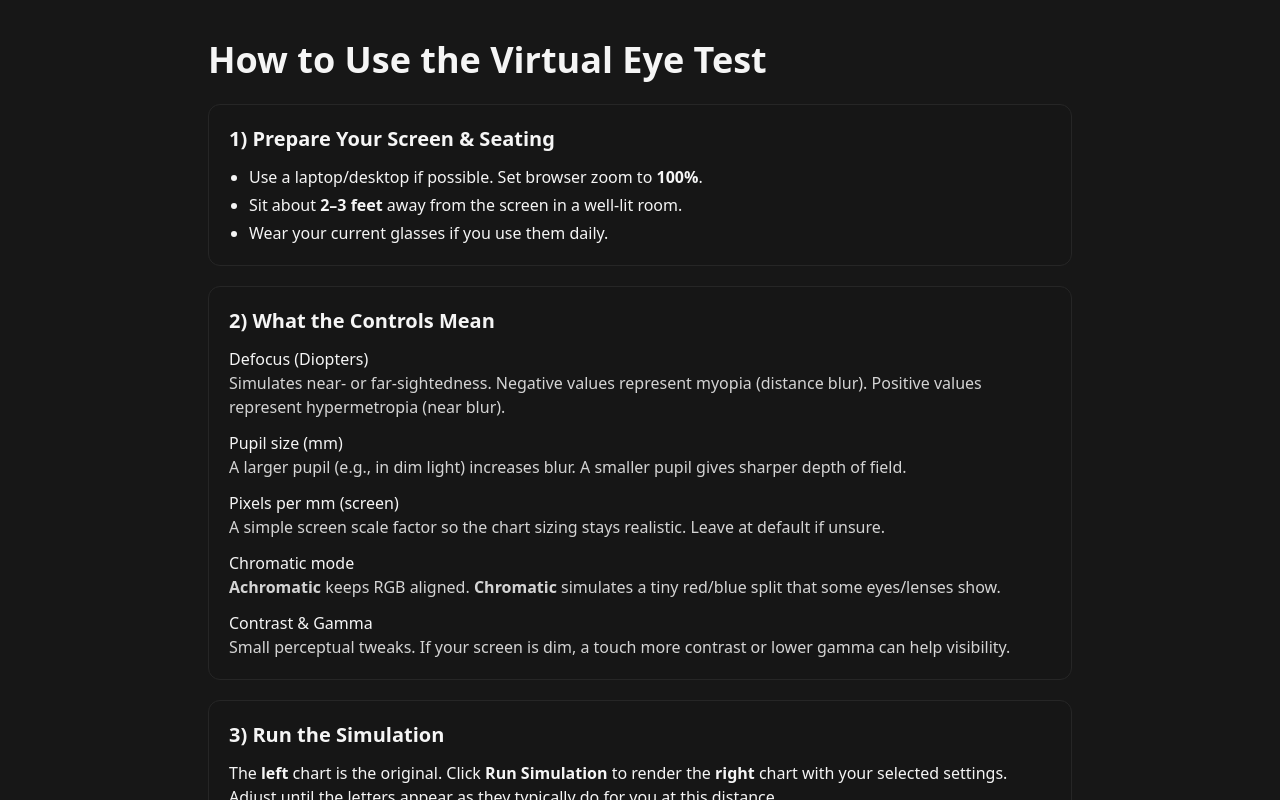
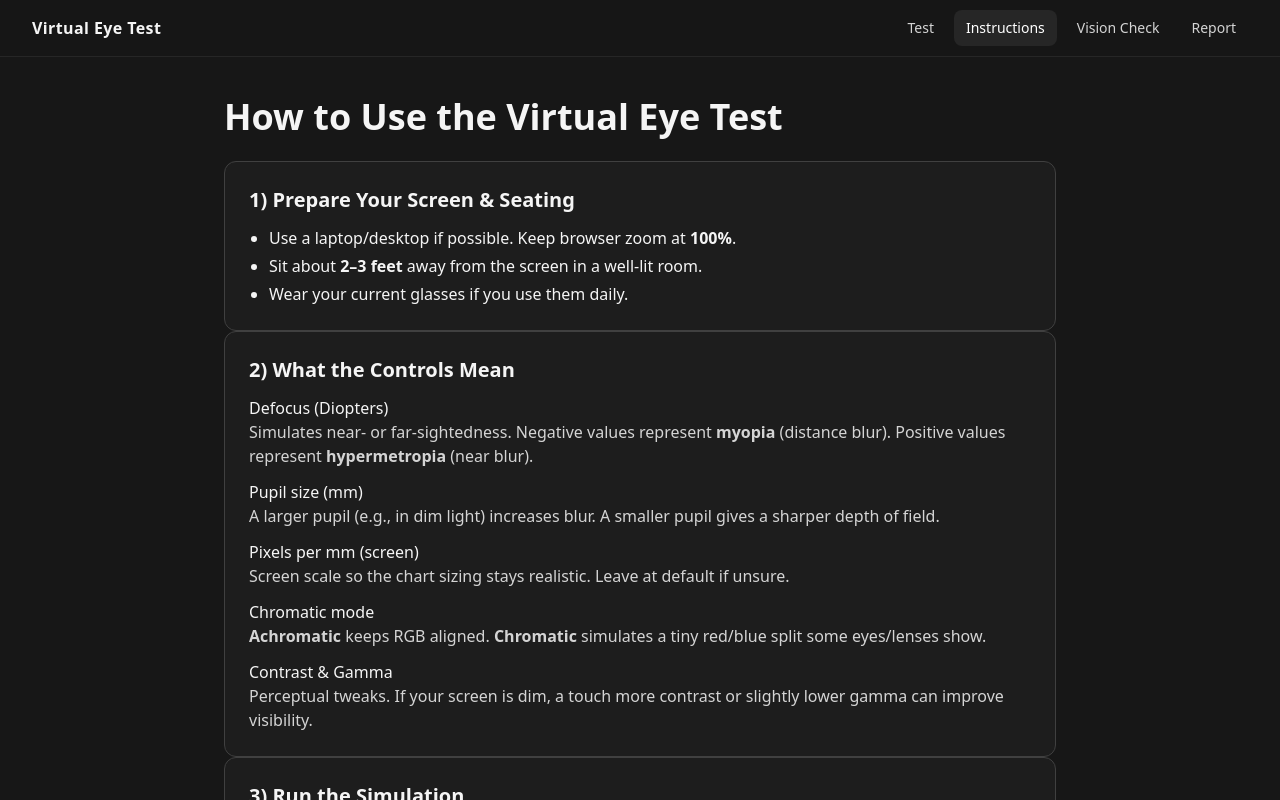
Before and after one commit to Dev-for-Developer/Vision-Eye-Care, a React (Vite) app in the folder frontend/: page /instructions in a window 1280 px wide. Shown: the top 800 px of the page. Built offline with nearby package versions, Linux system fonts and the light colour scheme.

Commit message:
Saving Changes

```diff
--- a/frontend/index.html
+++ b/frontend/index.html
@@ -4,7 +4,7 @@
     <meta charset="UTF-8" />
     <link rel="icon" type="image/svg+xml" href="/vite.svg" />
     <meta name="viewport" content="width=device-width, initial-scale=1.0" />
-    <title>Virtual Eye Test</title>
+    <title>Vision Eye Care</title>
   </head>
   <body>
     <div id="root"></div>
--- a/frontend/src/pages/InstructionManual.jsx
+++ b/frontend/src/pages/InstructionManual.jsx
@@ -1,66 +1,62 @@
 // frontend/src/pages/InstructionManual.jsx
-export default function InstructionManual() {
+import { Link, useLocation } from "react-router-dom";
+
+function Nav() {
+  const { pathname } = useLocation();
+  const is = (p) => pathname === p;
+
+  const base =
+    "px-3 py-2 rounded-lg text-sm font-medium transition-colors";
+  const active = "bg-neutral-800 text-white";
+  const idle =
+    "text-neutral-300 hover:text-white hover:bg-neutral-800/60";
+
   return (
-    <section className="py-10">
-      <div className="container mx-auto px-4 max-w-4xl">
-        <h1 className="text-3xl sm:text-4xl font-bold mb-6">How to Use the Virtual Eye Test</h1>
+    <header className="sticky top-0 z-40 border-b border-neutral-800 bg-neutral-900/80 backdrop-blur">
+      <div className="container-page flex h-14 items-center justify-between">
+        <Link to="/" className="font-semibold tracking-wide">
+          Virtual Eye Test
+        </Link>
 
-        <Card title="1) Prepare Your Screen & Seating">
-          <ul className="list-disc pl-5 space-y-1">
-            <li>Use a laptop/desktop if possible. Set browser zoom to <b>100%</b>.</li>
-            <li>Sit about <b>2–3 feet</b> away from the screen in a well-lit room.</li>
-            <li>Wear your current glasses if you use them daily.</li>
-          </ul>
-        </Card>
+        <nav className="flex items-center gap-2">
+          <Link to="/test" className={`${base} ${is("/test") ? active : idle}`}>
+            Test
+          </Link>
+          <Link
+            to="/instructions"
+            className={`${base} ${is("/instructions") ? active : idle}`}
+          >
+            Instructions
+          </Link>
+          <Link
+            to="/vision-check"
+            className={`${base} ${is("/vision-check") ? active : idle}`}
+          >
+            Vision Check
+          </Link>
+          <Link
+            to="/report"
+            className={`${base} ${is("/report") ? active : idle}`}
+          >
+            Report
+          </Link>
+        </nav>
+      </div>
+    </header>
+  );
+}
 
-        <Card title="2) What the Controls Mean">
-          <dl className="space-y-3">
-            <Term name="Defocus (Diopters)">
-              Simulates near- or far-sightedness. Negative values represent myopia (distance blur).
-              Positive values represent hypermetropia (near blur).
-            </Term>
-            <Term name="Pupil size (mm)">
-              A larger pupil (e.g., in dim light) increases blur. A smaller pupil gives sharper depth of field.
-            </Term>
-            <Term name="Pixels per mm (screen)">
-              A simple screen scale factor so the chart sizing stays realistic. Leave at default if unsure.
-            </Term>
-            <Term name="Chromatic mode">
-              <b>Achromatic</b> keeps RGB aligned. <b>Chromatic</b> simulates a tiny red/blue split that some eyes/lenses show.
-            </Term>
-            <Term name="Contrast & Gamma">
-              Small perceptual tweaks. If your screen is dim, a touch more contrast or lower gamma can help visibility.
-            </Term>
-          </dl>
-        </Card>
-
-        <Card title="3) Run the Simulation">
-          <p>
-            The <b>left</b> chart is the original. Click <b>Run Simulation</b> to render the
-            <b> right</b> chart with your selected settings. Adjust until the letters appear as
-            they typically do for you at this distance.
-          </p>
-        </Card>
-
-        <Card title="4) Important Reminder">
-          <p className="text-neutral-300">
-            This tool helps you understand your vision. It is <b>not</b> a medical diagnosis.
-            For prescriptions or eye-health concerns, please visit a certified eye-care professional.
-          </p>
-        </Card>
+function Card({ title, children }) {
+  return (
+    <section className="card">
+      <div className="card-body">
+        <h2 className="section-h mb-3">{title}</h2>
+        {children}
       </div>
     </section>
   );
 }
 
-function Card({ title, children }) {
-  return (
-    <div className="rounded-xl border border-neutral-800 bg-neutral-900/50 p-5 mb-5">
-      <h2 className="text-xl font-semibold mb-3">{title}</h2>
-      {children}
-    </div>
-  );
-}
 function Term({ name, children }) {
   return (
     <div>
@@ -69,3 +65,72 @@ function Term({ name, children }) {
     </div>
   );
 }
+
+export default function InstructionManual() {
+  return (
+    <>
+      <Nav />
+
+      <main className="container-page py-10 max-w-4xl">
+        <h1 className="text-3xl sm:text-4xl font-bold mb-6">
+          How to Use the Virtual Eye Test
+        </h1>
+
+        <Card title="1) Prepare Your Screen & Seating">
+          <ul className="list-disc pl-5 space-y-1">
+            <li>
+              Use a laptop/desktop if possible. Keep browser zoom at{" "}
+              <b>100%</b>.
+            </li>
+            <li>
+              Sit about <b>2–3 feet</b> away from the screen in a well-lit room.
+            </li>
+            <li>Wear your current glasses if you use them daily.</li>
+          </ul>
+        </Card>
+
+        <Card title="2) What the Controls Mean">
+          <dl className="space-y-3">
+            <Term name="Defocus (Diopters)">
+              Simulates near- or far-sightedness. Negative values represent{" "}
+              <b>myopia</b> (distance blur). Positive values represent{" "}
+              <b>hypermetropia</b> (near blur).
+            </Term>
+            <Term name="Pupil size (mm)">
+              A larger pupil (e.g., in dim light) increases blur. A smaller pupil
+              gives a sharper depth of field.
+            </Term>
+            <Term name="Pixels per mm (screen)">
+              Screen scale so the chart sizing stays realistic. Leave at default if
+              unsure.
+            </Term>
+            <Term name="Chromatic mode">
+              <b>Achromatic</b> keeps RGB aligned. <b>Chromatic</b> simulates a tiny
+              red/blue split some eyes/lenses show.
+            </Term>
+            <Term name="Contrast & Gamma">
+              Perceptual tweaks. If your screen is dim, a touch more contrast or
+              slightly lower gamma can improve visibility.
+            </Term>
+          </dl>
+        </Card>
+
+        <Card title="3) Run the Simulation">
+          <p>
+            The <b>left</b> chart is the original. Click <b>Run Simulation</b>{" "}
+            to render the <b>right</b> chart with your selected settings. Adjust
+            until the letters look like they do for you at this distance.
+          </p>
+        </Card>
+
+        <Card title="4) Important Reminder">
+          <p className="text-neutral-300">
+            This tool helps you understand your vision. It is <b>not</b> a medical
+            diagnosis. For prescriptions or eye-health concerns, please visit a
+            certified eye-care professional.
+          </p>
+        </Card>
+      </main>
+    </>
+  );
+}
```
